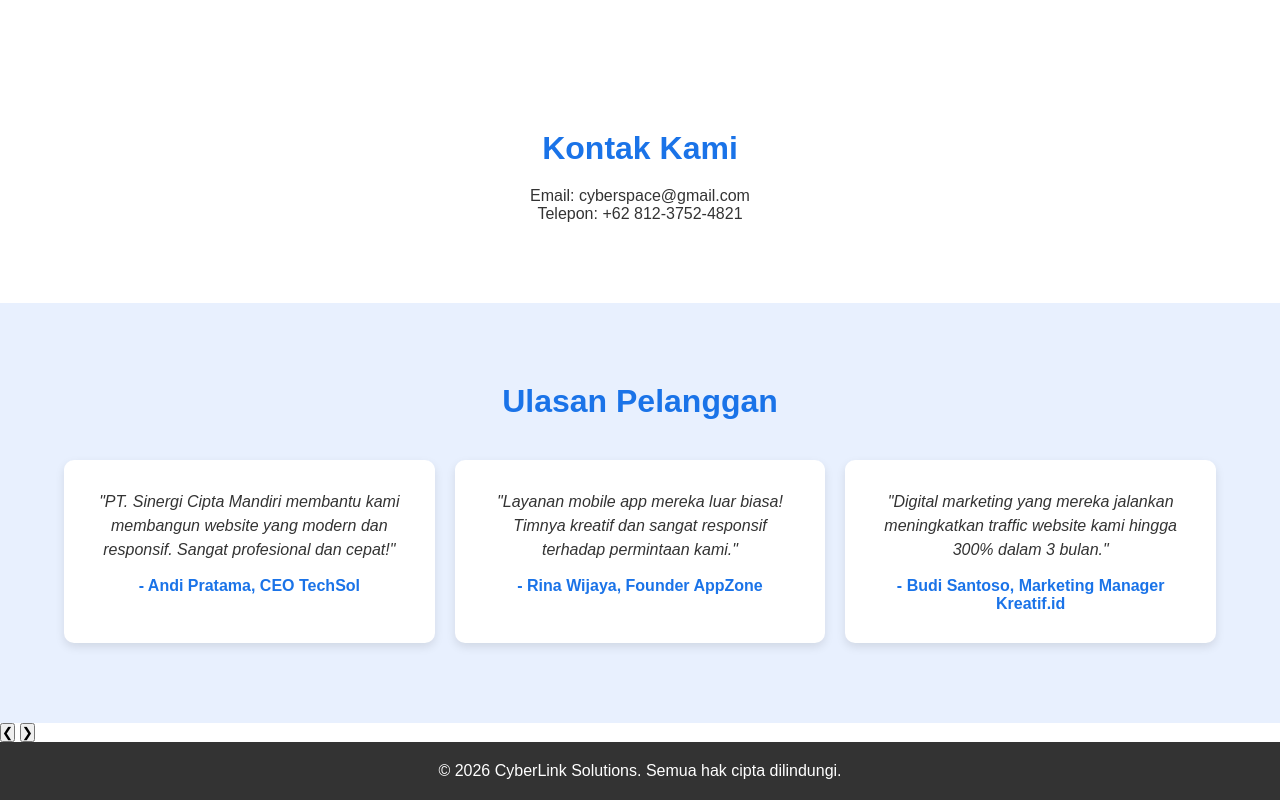
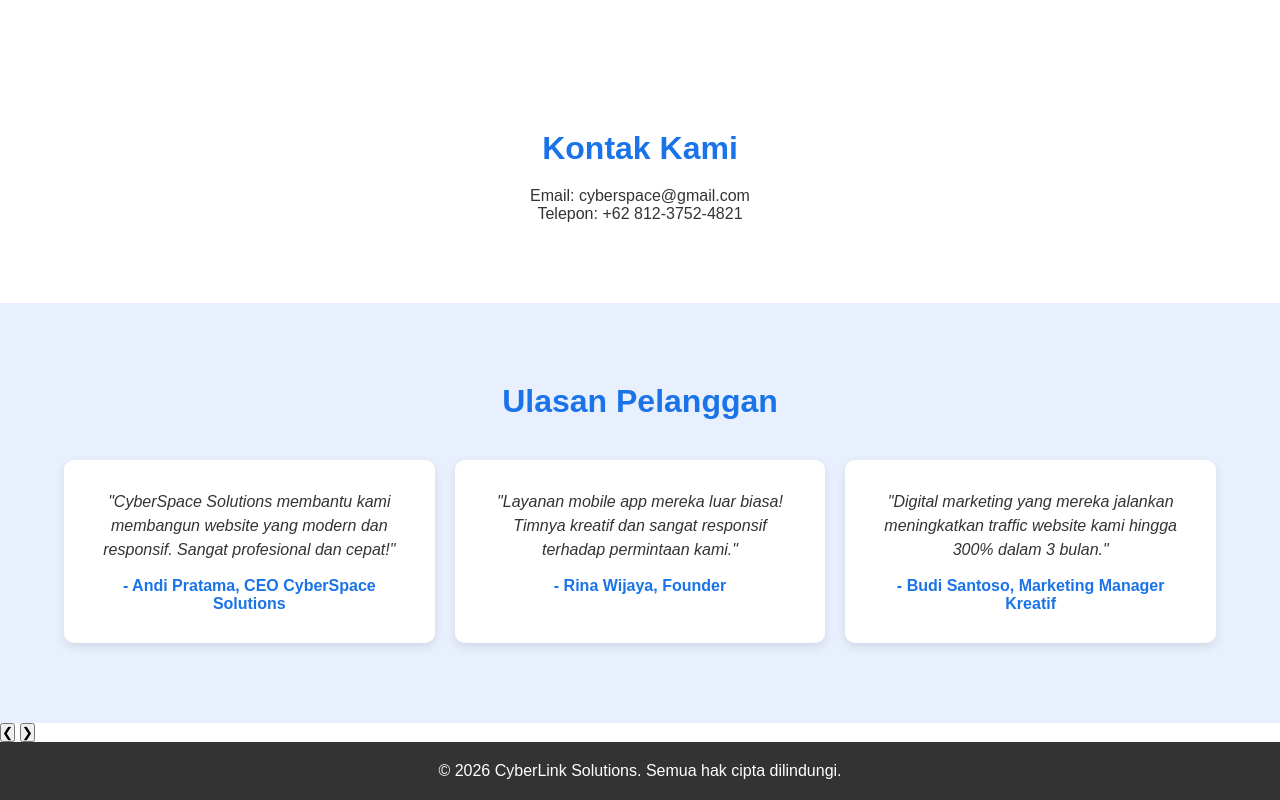
Before and after one commit to Kevinn-09/CyberSpace-Solutions, a plain HTML site: page index.html in a window 1280 px wide. Shown: the part 1565-2365 px from the top of the page. Drawn offline with Linux system fonts and the light colour scheme.

Commit message:
Update isi website

```diff
--- a/index.html
+++ b/index.html
@@ -84,16 +84,16 @@
         <h2>Ulasan Pelanggan</h2>
         <div class="testimonial-grid">
             <div class="testimonial-card">
-                <p>"PT. Sinergi Cipta Mandiri membantu kami membangun website yang modern dan responsif. Sangat profesional dan cepat!"</p>
-                <h4>- Andi Pratama, CEO TechSol</h4>
+                <p>"CyberSpace Solutions membantu kami membangun website yang modern dan responsif. Sangat profesional dan cepat!"</p>
+                <h4>- Andi Pratama, CEO CyberSpace Solutions</h4>
             </div>
             <div class="testimonial-card">
                 <p>"Layanan mobile app mereka luar biasa! Timnya kreatif dan sangat responsif terhadap permintaan kami."</p>
-                <h4>- Rina Wijaya, Founder AppZone</h4>
+                <h4>- Rina Wijaya, Founder</h4>
             </div>
             <div class="testimonial-card">
                 <p>"Digital marketing yang mereka jalankan meningkatkan traffic website kami hingga 300% dalam 3 bulan."</p>
-                <h4>- Budi Santoso, Marketing Manager Kreatif.id</h4>
+                <h4>- Budi Santoso, Marketing Manager Kreatif</h4>
             </div>
         </div>
     </div>
```
